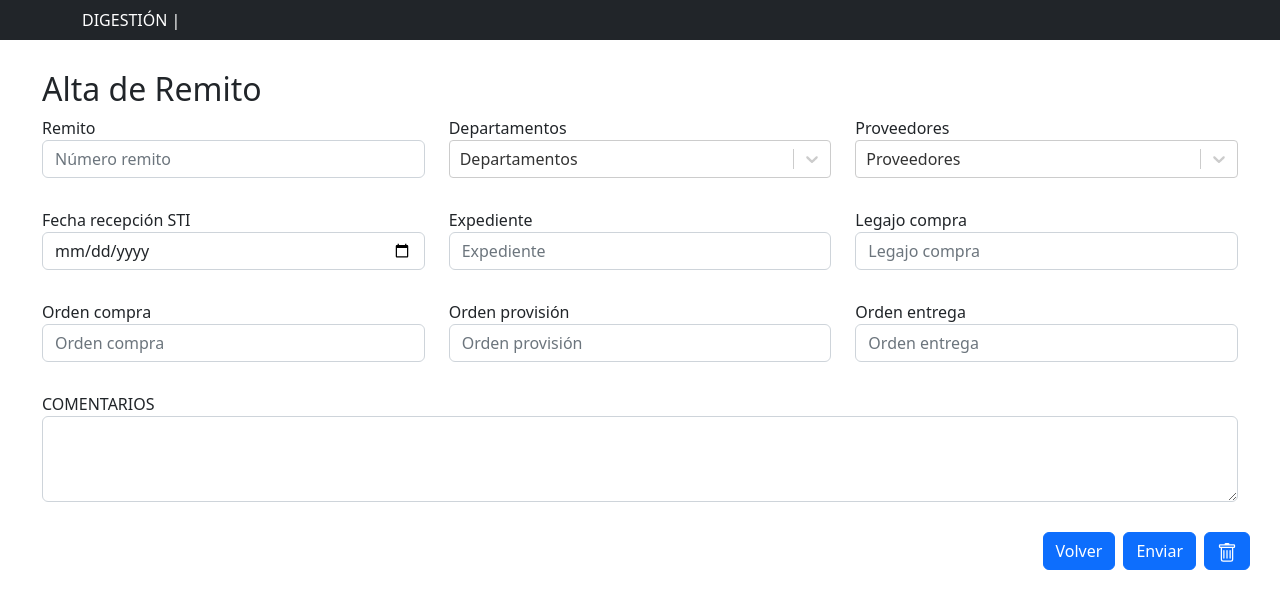
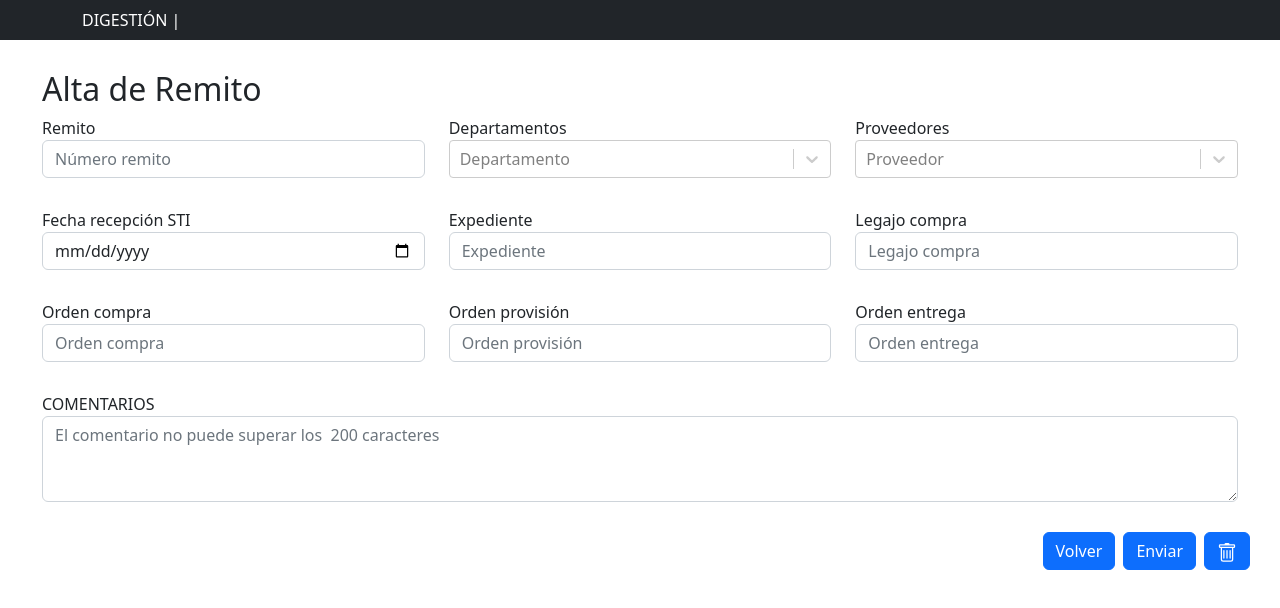
Before and after one commit to mareanovazquez/DiGestion-prueba1, a React (Vite) app: page /remito/addRemito in a window 1280 px wide. Shown: the top 608 px of the page. Built offline with nearby package versions, Linux system fonts and the light colour scheme; no server answers.

Commit message:
Validación completa en AddRemito y almancemiento de de encabezado de AddRemito

```diff
--- a/src/components/AddRemito/AddRemito.jsx
+++ b/src/components/AddRemito/AddRemito.jsx
@@ -1,51 +1,22 @@
-import { useContext, useEffect, useState } from "react"
+import { useState } from "react";
+import { Link } from "react-router-dom";
+import { ErrorMessage, Field, Form, Formik } from "formik";
 
-import { UserContext } from "../../UserContext/UserContext";
-import { Link } from "react-router-dom";
 import { ModalAddPerifericos } from "../ModalAddPerifericos/ModalAddPerifericos";
 import { SelectProveedores } from "../Select/SelectProveedores";
 import { SelectDepartamentos } from "../Select/SelectDepartamentos";
 
-import { Formik } from "formik";
 
 export const AddRemito = () => {
 
     const [show, setShow] = useState(false);
 
- const [dataAddRemito, setDataAddRemito] = useState({});
+    const [dataAddRemito, setDataAddRemito] = useState({});
 
     // useState para controlar el estado de los Select2 después de seleccionar y borrar
     const [selectedValueProv, setSelectedValueProv] = useState({ label: 'Proveedores', value: '' });
     const [selectedValueDep, setSelectedValueDep] = useState({ label: 'Departamentos', value: '' });
 
-
-    const handleDepartamentoChange = (selectedDepartamento) => {
-        setDataAddRemito({ ...dataAddRemito, departamento: selectedDepartamento })
-    }
-
-    const handleProveedorChange = (selectedProveedor) => {
-        setDataAddRemito({ ...dataAddRemito, proveedor: selectedProveedor })
-    }
-
-/*     const deleteCamposRemito = () => {
-        setDataAddRemito({
-
-            departamento: "",
-            departamento_id: "",
-            proveedor: "",
-            fechaRecepcionSTI: "",
-            remito: "",
-            expediente: "",
-            ordenCompra: "",
-            legajoCompra: "",
-            ordenProvision: "",
-            ordenEntrega: "",
-            comentarios: "",
-        })
-
-        setSelectedValueProv({ label: 'Proveedores', value: '' });
-        setSelectedValueDep({ label: 'Departamentos', value: '' });
-    } */
 
 
     return (
@@ -54,6 +25,8 @@ export const AddRemito = () => {
                 <Formik
                     initialValues={{
                         remito: '',
+                        departamento:'',
+                        proveedor:'',
                         fechaRecepcionSTI: '',
                         expediente: '',
                         legajoCompra: '',
@@ -73,6 +46,13 @@ export const AddRemito = () => {
                             errores.remito = 'Ingresá número de remito'
                         }
 
+                        if (!valores.departamento) {
+                            errores.departamento = "Seleccioná un departamento";
+                        }
+                        if (!valores.proveedor) {
+                            errores.proveedor = "Seleccioná un proveedor";
+                        }
+
                         return errores;
                     }}
                     onSubmit={(valores, { resetForm }) => {
@@ -81,15 +61,15 @@ export const AddRemito = () => {
                         setShow(true)
                     }}
                 >
-                    {({ values, errors, touched, handleSubmit, handleChange, handleBlur }) => (
+                    {({errors, setFieldValue, values}) => (
 
-                        <form onSubmit={handleSubmit}>
+                        <Form>
                             <div className="row altaRemito">
                                 <h2 className="text-left"> Alta de Remito</h2>
                                 {/*Nombre del usuario que da el alta del remito */}
                                 {/* <div className="col">
                                     <label>Usuario Alta</label>
-                                    <input type="text"
+                                    <Field type="text"
                                         className="form-control"
                                         placeholder="Usuario"
                                         aria-label="Usuario Ata"
@@ -100,33 +80,45 @@ export const AddRemito = () => {
 
                                 <div className="col">
                                     <label>Remito</label>
-                                    <input type="number"
+                                    <Field type="number"
                                         className="form-control"
                                         name="remito"
                                         id="remito"
                                         placeholder="Número remito"
                                         aria-label="Remito"
-                                        value={values.remito}
-                                        onChange={handleChange}
-                                        onBlur={handleBlur}
                                     />
-                                    {touched.remito && errors.remito && <span><small className="text-danger p-2">{errors.remito}</small></span>}
+                                    <ErrorMessage
+                                        name="remito"
+                                        component={() => (<span><small className="text-danger p-2">{errors.remito}</small></span>)}
+                                    />
                                 </div>
 
                                 <div className="col">
                                     <label htmlFor='departamentos' >Departamentos</label>
                                     <SelectDepartamentos
-                                        onChange={handleDepartamentoChange}
-                                        selectedValueDep={selectedValueDep}
-                                        setSelectedValueDep={setSelectedValueDep} />
+                                        selectedValueDep={values.departamento}
+                                        onChange={(selectedDepartamento) => {
+                                            setFieldValue('departamento', selectedDepartamento);
+                                            setSelectedValueDep(selectedDepartamento);
+                                        }} />
+                                         <ErrorMessage
+                                        name="departamento"
+                                        component={() => (<span><small className="text-danger p-2">{errors.departamento}</small></span>)}
+                                    />
                                 </div>
 
                                 <div className="col">
                                     <label htmlFor='proveedores' >Proveedores</label>
                                     <SelectProveedores
-                                        onChange={handleProveedorChange}
-                                        selectedValueProv={selectedValueProv}
-                                        setSelectedValueProv={setSelectedValueProv} />
+                                        selectedValueProv={values.proveedor}
+                                        onChange={(selectedProveedor) => {
+                                            setFieldValue('proveedor', selectedProveedor);
+                                            setSelectedValueProv(selectedProveedor);
+                                        }} />
+                                        <ErrorMessage
+                                        name="proveedor"
+                                        component={() => (<span><small className="text-danger p-2">{errors.proveedor}</small></span>)}
+                                    />
                                 </div>
 
                             </div>
@@ -135,43 +127,37 @@ export const AddRemito = () => {
 
                                 <div className="col">
                                     <label htmlFor='fechaRecepcionSTI' >Fecha recepción STI</label>
-                                    <input className="form-control"
+                                    <Field className="form-control"
                                         type="date" id="fechaRecepcionSTI"
                                         name="fechaRecepcionSTI" pattern="\d{1,2}/\d{1,2}/\d{2}"
                                         placeholder="dd/mm/aa"
                                         aria-label="Fecha recepción STI"
-                                        value={values.fechaRecepcionSTI}
-                                        onChange={handleChange}
-                                        onBlur={handleBlur}
                                     />
-                                    {touched.fechaRecepcionSTI && errors.fechaRecepcionSTI && <span><small className="text-danger p-2">{errors.fechaRecepcionSTI}</small></span>}
+                                    <ErrorMessage
+                                        name="fechaRecepcionSTI"
+                                        component={() => (<span><small className="text-danger p-2">{errors.fechaRecepcionSTI}</small></span>)}
+                                    />
                                 </div>
 
                                 <div className="col">
                                     <label>Expediente</label>
-                                    <input type="text"
+                                    <Field type="text"
                                         className="form-control"
                                         name="expediente"
                                         id="expediente"
                                         placeholder="Expediente"
                                         aria-label="Expediente"
-                                        value={values.expediente}
-                                        onChange={handleChange}
-                                        onBlur={handleBlur}
                                     />
                                 </div>
 
                                 <div className="col">
                                     <label>Legajo compra</label>
-                                    <input type="text"
+                                    <Field type="text"
                                         className="form-control"
                                         name="legajoCompra"
                                         id="legajoCompra"
                                         placeholder="Legajo compra"
                                         aria-label="Legajo compra"
-                                        value={values.legajoCompra}
-                                        onChange={handleChange}
-                                        onBlur={handleBlur}
                                     />
                                 </div>
 
@@ -179,45 +165,34 @@ export const AddRemito = () => {
                             <div className="row altaRemito">
                                 <div className="col">
                                     <label>Orden compra</label>
-                                    <input type="text"
+                                    <Field type="text"
                                         className="form-control"
                                         name="ordenCompra"
                                         id="ordenCompra"
                                         placeholder="Orden compra"
                                         aria-label="orden compra"
-                                        value={values.ordenCompra}
-                                        onChange={handleChange}
-                                        onBlur={handleBlur}
                                     />
                                 </div>
 
-
-
                                 <div className="col">
                                     <label>Orden provisión</label>
-                                    <input type="text"
+                                    <Field type="text"
                                         className="form-control"
                                         name="ordenProvision"
                                         id="ordenProvision"
                                         placeholder="Orden provisión"
                                         aria-label="orden provisión"
-                                        value={values.ordenProvision}
-                                        onChange={handleChange}
-                                        onBlur={handleBlur}
                                     />
                                 </div>
 
                                 <div className="col">
                                     <label>Orden entrega</label>
-                                    <input type="text"
+                                    <Field type="text"
                                         className="form-control"
                                         name="ordenEntrega"
                                         id="ordenEntrega"
                                         placeholder="Orden entrega"
                                         aria-label="Orden entrega"
-                                        value={values.ordenEntrega}
-                                        onChange={handleChange}
-                                        onBlur={handleBlur}
                                     />
                                 </div>
 
@@ -225,15 +200,16 @@ export const AddRemito = () => {
                             <div className="row altaRemito">
                                 <div className="col">
                                     <label htmlFor="comentarios">COMENTARIOS</label>
-                                    <textarea id="comentarios"
+                                    <Field
+                                        id="comentarios"
                                         className="form-control"
+                                        placeholder="El comentario no puede superar los  200 caracteres"
                                         name="comentarios"
+                                        as="textarea"
                                         rows="3"
                                         cols="100"
-                                        value={values.comentarios}
-                                        onChange={handleChange}
-                                        onBlur={handleBlur}
-                                    ></textarea>
+                                        maxLength="200"
+                                    />
 
                                 </div>
                             </div>
@@ -247,9 +223,9 @@ export const AddRemito = () => {
                                     </svg>
                                 </button>
                             </div>
-                            <ModalAddPerifericos  data={dataAddRemito} values={values} /* deleteCamposRemito={deleteCamposRemito} */ setShow={setShow} show={show} />
+                            <ModalAddPerifericos data={dataAddRemito} /* deleteCamposRemito={deleteCamposRemito} */ setShow={setShow} show={show} />
 
-                        </form>
+                        </Form>
                     )}
                 </Formik>
                 <div className="row altaRemito">
--- a/src/components/ListadoPerifericos/ListadoPerifericos.jsx
+++ b/src/components/ListadoPerifericos/ListadoPerifericos.jsx
@@ -32,8 +32,8 @@ export const ListadoPerifericos = ({ encabezadoRemito, handleClose, deleteCampos
     const [dataRemito, setDataRemito] = useState({
 
         "remito": {
-/*             "departamento_id": encabezadoRemito.departamento.departamento_id,
-            "proveedor_id": encabezadoRemito.proveedor.proveedor_id, */
+           "departamento_id": encabezadoRemito.departamento.departamento_id,
+            "proveedor_id": encabezadoRemito.proveedor.proveedor_id,
             "fecha_recepcion": encabezadoRemito.fechaRecepcionSTI,
             "remito": encabezadoRemito.remito,
             "expediente": encabezadoRemito.expediente,
--- a/src/components/ModalAddPerifericos/ModalAddPerifericos.jsx
+++ b/src/components/ModalAddPerifericos/ModalAddPerifericos.jsx
@@ -4,7 +4,7 @@ import Modal from 'react-bootstrap/Modal';
 import { UserContext } from '../../UserContext/UserContext';
 import { ListadoPerifericos } from '../ListadoPerifericos/ListadoPerifericos';
 
-export function ModalAddPerifericos({ data, values, deleteCamposRemito, setShow, show }) {
+export function ModalAddPerifericos({ data, deleteCamposRemito, setShow, show }) {
 
 
     const handleClose = () => setShow(false);
@@ -17,7 +17,10 @@ export function ModalAddPerifericos({ data, values, deleteCamposRemito, setShow,
 
     const { name } = useContext(UserContext)
     console.log(data)
-    console.log(values)
+    if (!data) {
+        return <p>No hay datos disponibles para mostrar.</p>;
+    }
+
 
     return (
         <>
@@ -53,14 +56,14 @@ export function ModalAddPerifericos({ data, values, deleteCamposRemito, setShow,
                                     </div>
                                     <div className="col">
                                         <ul>
-{/*                                             <li><b>Departamento:</b> {data.departamento.value}</li> */}
+                                            <li><b>Departamento:</b> {data?.departamento?.value}</li>
                                             <li><b>Orden compra:</b>{data.ordenCompra}</li>
                                             <li><b>Orden entrega:</b> {data.ordenEntrega}</li>
                                         </ul>
                                     </div>
                                     <div className="col">
                                         <ul>
-{/*                                             <li><b>Proveedor:</b>{data.proveedor.value}</li> */}
+                                            <li><b>Proveedor:</b>{data?.proveedor?.value}</li>
                                             <li><b>Fecha recepción:</b> {data.fechaRecepcionSTI}</li>
                                             <li><b>Legajo compra:</b> {data.legajoCompra}</li>
                                         </ul>
--- a/src/components/Select/SelectDepartamentos.jsx
+++ b/src/components/Select/SelectDepartamentos.jsx
@@ -1,47 +1,38 @@
-import { useContext, useEffect, useState } from "react"
-import Select from "react-select"
-import { UserContext } from "../../UserContext/UserContext"
-import HttpService from "../../services/HttpService"
+import { useContext, useEffect, useState } from "react";
+import Select from "react-select";
+import { UserContext } from "../../UserContext/UserContext";
+import HttpService from "../../services/HttpService";
 
 export const SelectDepartamentos = (props) => {
-    const [departamentos, setDepartamentos] = useState([])
-    const { token } = useContext(UserContext)
+    const [departamentos, setDepartamentos] = useState([]);
+    const { token } = useContext(UserContext);
     const http = new HttpService();
 
     useEffect(() => {
         http.getData('/departamentos', token)
-
             .then(response => {
-
                 const departamentos = response.data.data.map(departamento => ({
                     value: departamento.nombre,
                     label: departamento.nombre,
-                    departamento_id: departamento.id, // Cambia "otroValor" al nombre correcto
-
-                }
-                ))
-                setDepartamentos(departamentos)
+                    departamento_id: departamento.id
+                }));
+                setDepartamentos(departamentos);
             })
             .catch(error => {
-                console.log(error)
-            })
-    }, [])
+                console.log(error);
+            });
+    }, []);
 
     const handleSelected = (departamentoSeleccionado) => {
-        props.onChange({
-            value: departamentoSeleccionado.value,
-            departamento_id: departamentoSeleccionado.departamento_id
-        });
-        props.setSelectedValueDep(departamentoSeleccionado)
+        props.onChange(departamentoSeleccionado); // Pasamos todo el objeto seleccionado para que coincida con el formato de las opciones
     }
 
     return (
-        <>
-            <Select
-                value={props.selectedValueDep}
-                options={departamentos}
-                onChange={handleSelected}
-            />
-        </>
-    )
+        <Select
+            value={props.selectedValueDep} // Asegúrate de que selectedValueDep tenga el formato correcto
+            options={departamentos}
+            onChange={handleSelected}
+            placeholder="Departamento"
+        />
+    );
 }
--- a/src/components/Select/SelectProveedores.jsx
+++ b/src/components/Select/SelectProveedores.jsx
@@ -1,47 +1,38 @@
-import { useContext, useEffect, useState } from "react"
-import Select from "react-select"
-import { UserContext } from "../../UserContext/UserContext"
-import HttpService from "../../services/HttpService"
-
+import { useContext, useEffect, useState } from "react";
+import Select from "react-select";
+import { UserContext } from "../../UserContext/UserContext";
+import HttpService from "../../services/HttpService";
 
 export const SelectProveedores = (props) => {
-    const [proveedores, setProveedores] = useState([])
-    const {token} = useContext(UserContext)
-    const http = new HttpService ();
+    const [proveedores, setProveedores] = useState([]);
+    const { token } = useContext(UserContext);
+    const http = new HttpService();
 
     useEffect(() => {
         http.getData('/proveedores', token)
             .then(response => {
-
                 const proveedores = response.data.data.map(proveedor => ({
                     value: proveedor.nombre,
                     label: proveedor.nombre,
                     proveedor_id: proveedor.id,
-                }
-                ))
-                setProveedores(proveedores)
+                }));
+                setProveedores(proveedores);
             })
             .catch(error => {
-                console.log(error)
-            })
-    }, [])
+                console.log(error);
+            });
+    }, []);
 
     const handleSelected = (proveedorSeleccionado) => {
-        props.onChange({
-            value: proveedorSeleccionado.value,
-            proveedor_id: proveedorSeleccionado.proveedor_id
-        });
-        props.setSelectedValueProv(proveedorSeleccionado);
+        props.onChange(proveedorSeleccionado); // Pasamos todo el objeto seleccionado para que coincida con el formato de las opciones
     }
 
     return (
-        <>
-            <Select
-                value={props.selectedValueProv}
-                options={proveedores}
-                onChange={handleSelected}
-
-            />
-        </>
-    )
+        <Select
+            value={props.selectedValueProv} // Asegúrate de que selectedValueProv tenga el formato correcto
+            options={proveedores}
+            onChange={handleSelected}
+            placeholder="Proveedor"
+        />
+    );
 }
```
